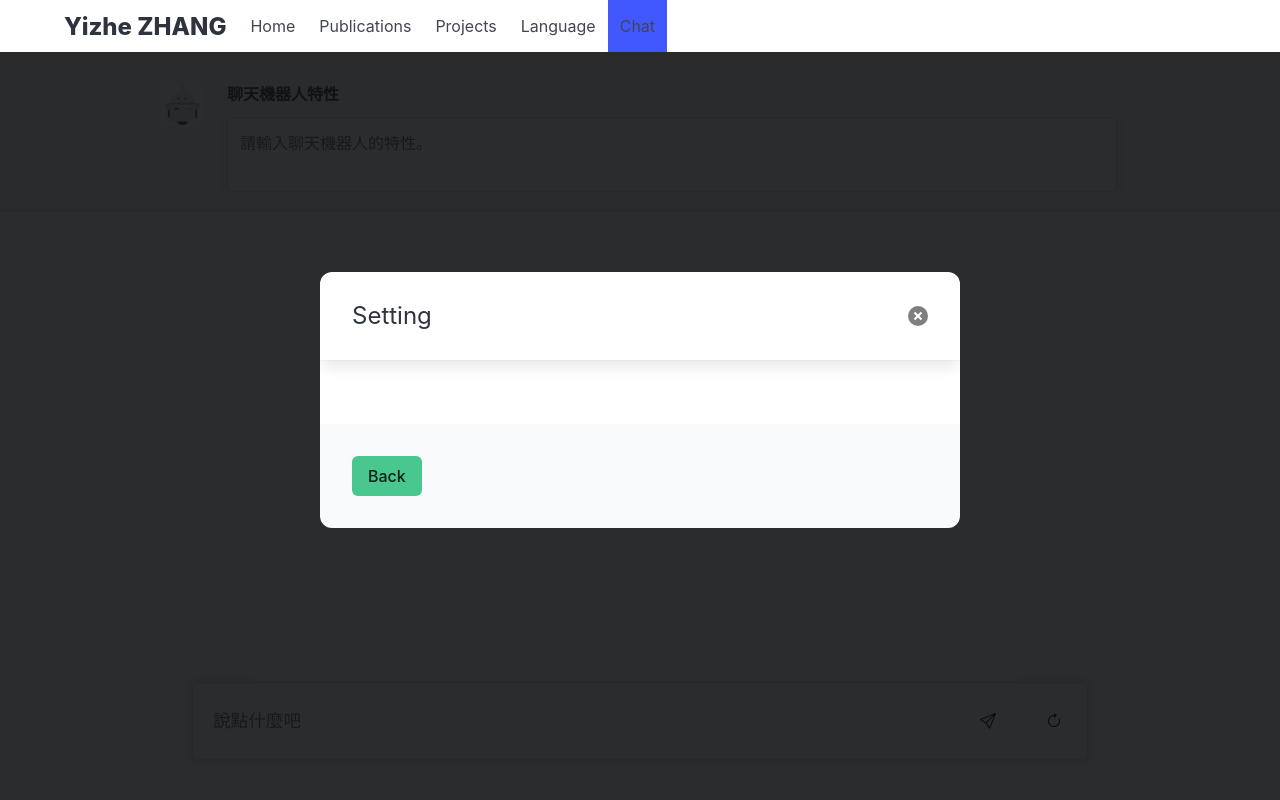
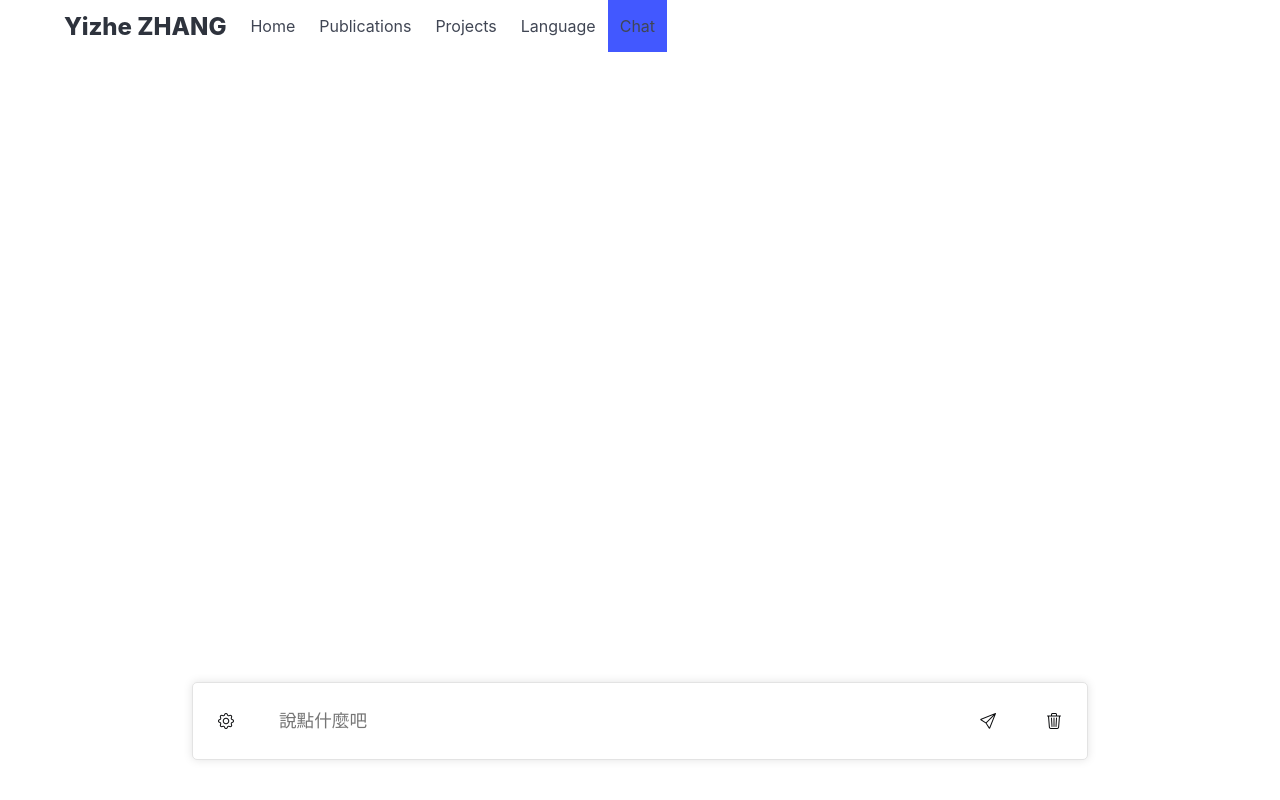
Before and after one commit to ZhangYizhe/zhangyizhe.github.io, a Vue app: page /#/chat in a window 1280 px wide. Built offline with nearby package versions, Linux system fonts and the light colour scheme; what vue-cookies would draw is missing.

Commit message:
New Chat Interface

```diff
--- a/src/components/Chat/ChatView.vue
+++ b/src/components/Chat/ChatView.vue
@@ -28,8 +28,10 @@ function sendBtnTap(e) {
 }
 
 function reComposeBtnTap(index) {
-  chatStore.messages = chatStore.messages.slice(0, index + 1);
-  chatStore.requestMessage();
+  if (confirm('Are you sure you want to regenerate from here?')) {
+    chatStore.messages = chatStore.messages.slice(0, index + 1);
+    chatStore.requestMessage();
+  }
 }
 
 function addNewMessage(content) {
@@ -90,28 +92,6 @@ onMounted(() => {
 <template>
   <div class="canvas" ref="mainCanvasRef">
     <div class="columns is-multiline m-0">
-      <div :class="['column is-full cal-basic', 'cal-assistant' ]">
-        <div class="container is-max-desktop">
-          <div class="columns is-multiline">
-            <div class="column">
-              <div class="columns is-mobile">
-                <div class="column is-narrow">
-                  <img src="/public/img/chat/robot.png" class="shadow-sm"
-                       style="width: 45px; height: 45px; border-radius: 4px; margin-right: 10px; background-color: white; padding: 2px"
-                       alt="">
-                </div>
-                <div class="column" style="margin-right: 15px">
-                  <div class="columns is-multiline is-mobile">
-                    <h1 class="column is-full" style="padding-left: 0; font-weight: bold">聊天機器人特性</h1>
-                    <textarea class="column systemMessage" v-model="chatStore.systemMessage.content" placeholder="請輸入聊天機器人的特性。"></textarea>
-                  </div>
-                </div>
-              </div>
-            </div>
-          </div>
-        </div>
-      </div>
-
       <template v-for="(message, index) in chatStore.messages">
         <div v-if="message.role !== 'system'"
              :class="['column is-full cal-basic', message.role === 'user' ? 'cal-user' : 'cal-assistant' ]">
@@ -168,35 +148,66 @@ onMounted(() => {
 
   <div :class="['inputView', (chatStore.isLoading) ? 'inputView-disabled' : '']">
     <div class="columns is-gapless is-mobile">
+      <div class="column is-narrow" style="margin: 0 0 0 0">
+        <button type="button" :class="['button is-white']" @click="chatStore.showSetting =  true"><i class="bi bi-gear"></i>
+        </button>
+      </div>
       <div class="column">
-      <textarea v-model="inputText" placeholder="說點什麼吧" ref="inputTextareaRef"
-                :disabled="chatStore.isLoading"></textarea>
-
-        <!--  @keyup.enter.exact="sendBtnTap"-->
+        <textarea v-model="inputText" placeholder="說點什麼吧" ref="inputTextareaRef" @keyup.enter="chatStore.allowEnterToSend ? sendBtnTap() : null"
+                  :disabled="chatStore.isLoading"></textarea>
       </div>
       <div class="column is-narrow" style="margin: 0 0 0 5px">
         <button type="button" :class="['button is-white', chatStore.isLoading ? 'is-loading': '']" @click="sendBtnTap" :disabled="chatStore.isLoading"><i class="bi bi-send"></i>
         </button>
-        <button type="button" :class="['button is-white', chatStore.isLoading ? 'is-loading': '']" @click="resetBtnTap" :disabled="chatStore.isLoading"><i
-            class="bi bi-arrow-clockwise"></i>
+        <button type="button" :class="['button is-white', chatStore.isLoading ? 'is-loading': '']" @click="resetBtnTap" :disabled="chatStore.isLoading"><i class="bi bi-trash3"></i>
         </button>
       </div>
     </div>
   </div>
 
-  <div class="modal is-active">
+  <div :class="['modal', chatStore.showSetting ? 'is-active' : '' ]">
     <div class="modal-background"></div>
     <div class="modal-card">
       <header class="modal-card-head">
         <p class="modal-card-title">Setting</p>
-        <button class="delete" aria-label="close"></button>
+        <button class="delete" aria-label="close"  @click="chatStore.showSetting = false"></button>
       </header>
       <section class="modal-card-body">
-        <!-- Content ... -->
+        <div class="columns is-multiline is-mobile">
+
+          <div class="column is-full">
+            <p class="title is-5">
+              System Prompt (Optional)
+            </p>
+            <textarea class="column systemMessage" style="height: 150px" v-model="chatStore.systemMessage.content" placeholder="Please enter the System Prompt."></textarea>
+          </div>
+
+          <div class="column is-full">
+            <div class="field is-horizontal">
+              <div class="field-label">
+                <label class="label" style="width: 200px">Use 'Enter' key for send</label>
+              </div>
+              <div class="field-body">
+                <div class="field is-narrow">
+                  <div class="control">
+                    <label class="radio mr-3">
+                      <input type="radio" :value="true" v-model="chatStore.allowEnterToSend">
+                      Allow
+                    </label>
+                    <label class="radio">
+                      <input type="radio" :value="false" v-model="chatStore.allowEnterToSend">
+                      Deny
+                    </label>
+                  </div>
+                </div>
+              </div>
+            </div>
+          </div>
+        </div>
       </section>
       <footer class="modal-card-foot">
         <div class="buttons">
-          <button class="button is-success">Back</button>
+          <button class="button is-success" @click="chatStore.showSetting = false">Back</button>
         </div>
       </footer>
     </div>
@@ -231,12 +242,12 @@ onMounted(() => {
 }
 
 .cal-user {
-  background-color: white;
+  background-color: #F4F6F9;
   border-bottom: 1px solid #e3e3e3;
 }
 
 .cal-assistant {
-  background-color: #F4F6F9;
+  background-color: white;
   border-bottom: 1px solid #e3e3e3;
 }
 
--- a/src/data/useChatStore.js
+++ b/src/data/useChatStore.js
@@ -6,6 +6,9 @@ export const useChatStore= defineStore('chat',{
     state: () => {
         return {
             isLoading: false,
+
+            showSetting: false,
+            allowEnterToSend: true,
 
             systemMessage: {
                 role: "system",
@@ -17,7 +20,7 @@ export const useChatStore= defineStore('chat',{
     },
     persist: {
         storage: localStorage,
-        paths: ['messages'],
+        paths: ['messages', 'systemMessage', 'allowEnterToSend'],
     },
 
     getters: {
```
